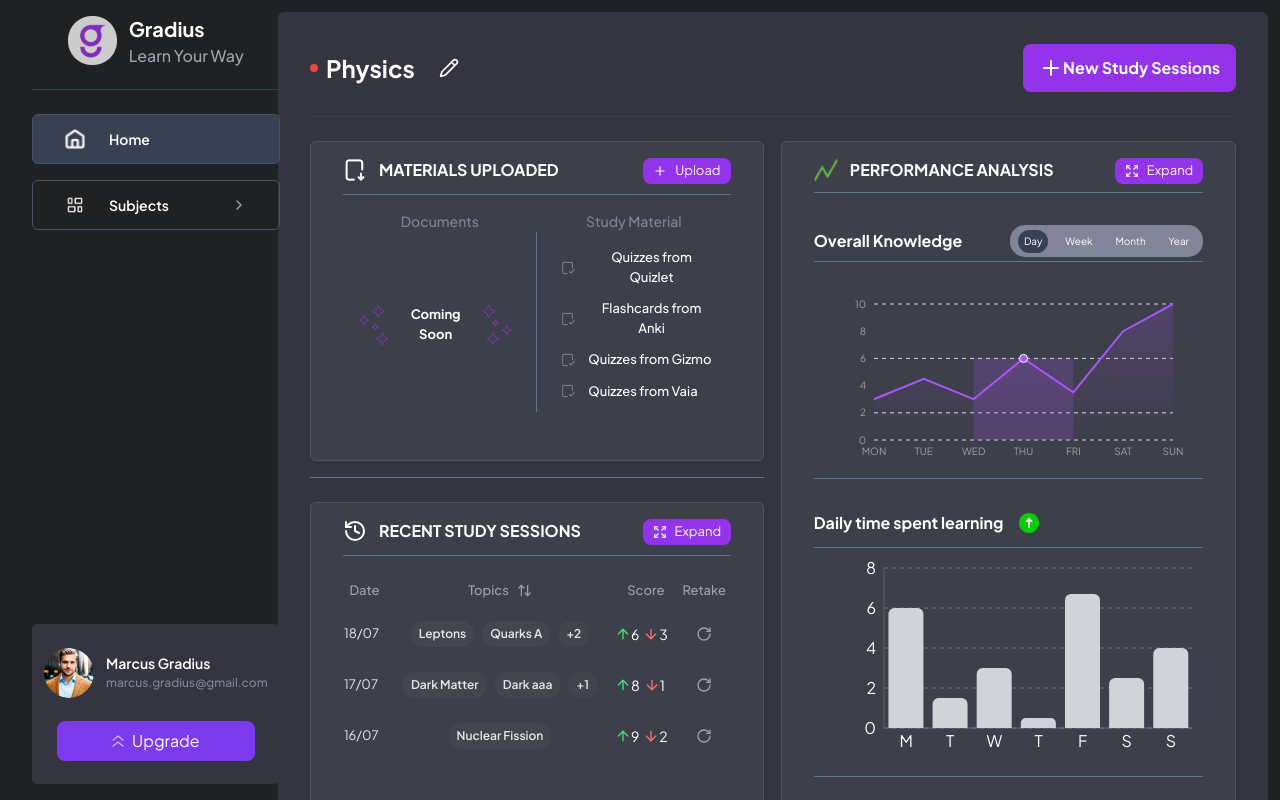
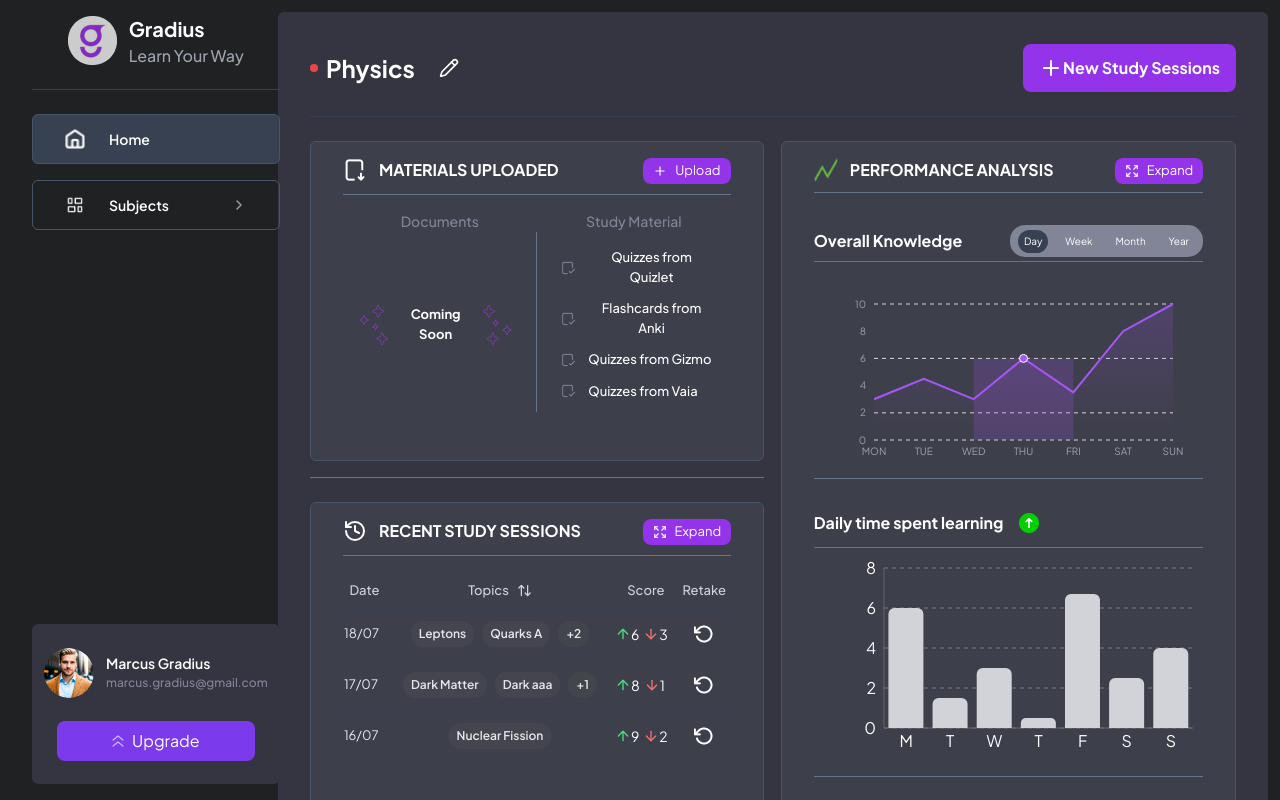
Before and after one commit to Dr-AddictStein/gradius-platform, a React (Vite) app: page /dashboard/perSubject in a window 1280 px wide. Shown: the top 800 px of the page. Built offline with nearby package versions, Linux system fonts and the light colour scheme.

Commit message:
will-add-overlays-now

```diff
--- a/src/Component/CircularProgressProps.tsx
+++ b/src/Component/CircularProgressProps.tsx
@@ -12,7 +12,7 @@ const CircularProgress: React.FC<CircularProgressProps> = ({
   value,
   maxValue = 10,
   size = 200,
-  strokeWidth = 25,
+  strokeWidth = 32,
   className = '',
 }) => {
   // Validate and clamp the value
--- a/src/Component/Sidebar.tsx
+++ b/src/Component/Sidebar.tsx
@@ -79,6 +79,7 @@ const Sidebar = () => {
               }`}
               onClick={() => {
                 setActiveTab("Home");
+                setIsSubjectsOpen(false);
                 navigate("/dashboard");
               }}
             >
@@ -100,13 +101,15 @@ const Sidebar = () => {
                 <img
                   src={subjectIcon}
                   alt="Subjects"
-                  className="h-[20px] w-[20px]"
+                  className={`h-[20px] w-[20px] transition-transform duration-300 ${
+                    isSubjectsOpen ? "rotate-90" : ""
+                  }`}
                 />
                 <span className="text-[14px] font-semibold">Subjects</span>
               </div>
               <ChevronRight
                 size={16}
-                className={`text-gray-400 transition-transform ${
+                className={`text-gray-400 transition-transform duration-300 ${
                   isSubjectsOpen ? "rotate-90" : ""
                 }`}
               />
@@ -119,19 +122,19 @@ const Sidebar = () => {
                   {/* New Subject Button */}
                   <div
                     onClick={() => setIsNewSubjectModalOpen(true)}
-                    className="w-full h-[42px] px-10 border border-dashed border-gray-700 rounded-lg flex items-center gap-2 cursor-pointer hover:bg-gray-700 text-gray-400"
+                    className="hover:shadow-[0_0_15px_2px_#A436F1] transition-shadow duration-300 w-full h-[42px] px-10 border border-dashed border-gray-700 rounded-lg flex items-center gap-2 cursor-pointer  text-gray-400"
                   >
                     <Plus size={16} />
                     <span>New Subject</span>
                   </div>
 
                   {/* Scrollable Subject List */}
-                  <div className="w-full max-h-[200px] overflow-y-auto scrollbar-hide">
+                  <div className="w-full max-h-[200px] overflow-y-auto scrollbar-hide px-2 py-2">
                     {subjects.map((subject) => (
                       <div
                         key={subject.id}
-                        className={`w-full h-[42px] flex items-center gap-3 px-10 rounded-lg cursor-pointer text-white ${
-                          subject.isActive ? "bg-gray-700" : "hover:bg-gray-700"
+                        className={` hover:shadow-[0_0_15px_2px_#A436F1] transition-shadow duration-300 w-full h-[42px] flex items-center gap-3 px-10 rounded-lg cursor-pointer text-white ${
+                          subject.isActive ? "bg-gray-700" : ""
                         }`}
                         onClick={() => {
                           navigate("/dashboard/perSubject");
--- a/src/Component/StrengthGraphGreen.tsx
+++ b/src/Component/StrengthGraphGreen.tsx
@@ -13,7 +13,7 @@ const StrengthGraphGreen: React.FC = () => {
         {strengths.map((strength, index) => (
           <div
             key={index}
-            className="bg-teal-600 text-white py-2 px-4 rounded-lg"
+            className="bg-teal-600 text-white py-2 px-4 rounded-lg text-start"
             style={{ width: `${strength.value}%` }}
           >
             {strength.label}
--- a/src/Component/StrengthGraphRed.tsx
+++ b/src/Component/StrengthGraphRed.tsx
@@ -12,7 +12,7 @@ const StrengthGraphRed: React.FC = () => {
         {strengths.map((strength, index) => (
           <div
             key={index}
-            className="bg-[#9D372A] text-white py-2 px-4 rounded-lg"
+            className="bg-[#9D372A] text-white text-start py-2 px-4 rounded-lg"
             style={{ width: `${strength.value}%` }}
           >
             {strength.label}
--- a/src/Component/TableSmall.tsx
+++ b/src/Component/TableSmall.tsx
@@ -1,5 +1,12 @@
-import React from 'react';
-import { ArrowUpIcon, ArrowDownIcon, RotateCwIcon, ArrowUpDown } from 'lucide-react';
+import React from "react";
+import {
+  ArrowUpIcon,
+  ArrowDownIcon,
+  RotateCwIcon,
+  ArrowUpDown,
+  Repeat,
+} from "lucide-react";
+import rotateIcon from "../../public/Rotate ccw.png";
 
 interface Topic {
   name: string;
@@ -21,29 +28,27 @@ const TableSmall = () => {
         { name: "Leptons", score: "+2" },
         { name: "Quarks A", score: "+2" },
         { name: "Quarks B", score: "+2" },
-        { name: "Quarks", score: "+2" }
+        { name: "Quarks", score: "+2" },
       ],
       upVotes: 6,
-      downVotes: 3
+      downVotes: 3,
     },
     {
       date: "17/07",
       topics: [
         { name: "Dark Matter", score: "+1" },
         { name: "Dark aaa", score: "+1" },
-        { name: "Dark Energy", score: "+1" }
+        { name: "Dark Energy", score: "+1" },
       ],
       upVotes: 8,
-      downVotes: 1
+      downVotes: 1,
     },
     {
       date: "16/07",
-      topics: [
-        { name: "Nuclear Fission", score: "+3" }
-      ],
+      topics: [{ name: "Nuclear Fission", score: "+3" }],
       upVotes: 9,
-      downVotes: 2
-    }
+      downVotes: 2,
+    },
   ];
 
   const MAX_VISIBLE_TOPICS = 2;
@@ -51,7 +56,10 @@ const TableSmall = () => {
   const renderTopics = (topics: Topic[]) => {
     if (topics.length <= MAX_VISIBLE_TOPICS) {
       return topics.map((topic, i) => (
-        <span key={i} className="px-2 py-1 bg-[#57575940] rounded-xl text-[12px] font-semibold flex items-center gap-1">
+        <span
+          key={i}
+          className="px-2 py-1 bg-[#57575940] rounded-xl text-[12px] font-semibold flex items-center gap-1"
+        >
           {topic.name}
         </span>
       ));
@@ -63,7 +71,10 @@ const TableSmall = () => {
     return (
       <>
         {visibleTopics.map((topic, i) => (
-          <span key={i} className="px-2 py-1 bg-[#57575940] rounded-xl text-[12px] font-semibold flex items-center gap-1">
+          <span
+            key={i}
+            className="px-2 py-1 bg-[#57575940] rounded-xl text-[12px] font-semibold flex items-center gap-1"
+          >
             {topic.name}
           </span>
         ))}
@@ -81,10 +92,18 @@ const TableSmall = () => {
       <table className="w-full">
         <thead>
           <tr className="text-sm text-gray-400">
-            <th className="py-2 text-[13px] font-medium text-center">Date</th>
-            <th className="py-2 text-[13px] font-medium text-center flex justify-center items-center gap-2">Topics <ArrowUpDown size={15}/> </th>
-            <th className="py-2 text-[13px] font-medium text-center">Score</th>
-            <th className="py-2 text-[13px] font-medium text-center">Retake</th>
+            <th className="py-2 text-[13px] font-medium text-center text-[#D2D3D9]">
+              Date
+            </th>
+            <th className="py-2 text-[13px] font-medium text-center flex justify-center items-center gap-2 text-[#D2D3D9]">
+              Topics <ArrowUpDown size={15} />{" "}
+            </th>
+            <th className="py-2 text-[13px] font-medium text-center text-[#D2D3D9]">
+              Score
+            </th>
+            <th className="py-2 text-[13px] font-medium text-center text-[#D2D3D9]">
+              Retake
+            </th>
           </tr>
         </thead>
         <tbody>
@@ -105,14 +124,16 @@ const TableSmall = () => {
                     </div>
                     <div className="flex items-center text-red-400">
                       <ArrowDownIcon size={16} />
-                      <span className="text-sm text-white">{row.downVotes}</span>
+                      <span className="text-sm text-white">
+                        {row.downVotes}
+                      </span>
                     </div>
                   </div>
                 </div>
               </td>
               <td className="py-3">
                 <button className="text-gray-400 hover:text-gray-200 flex items-center justify-center w-full">
-                  <RotateCwIcon size={16} />
+                  <img src={rotateIcon} alt="" />
                 </button>
               </td>
             </tr>
--- a/src/Pages/Dashboard/DashboardHome.tsx
+++ b/src/Pages/Dashboard/DashboardHome.tsx
@@ -2,6 +2,8 @@ import React, { useRef, useState } from "react";
 import CircularProgress from "../../Component/CircularProgressProps";
 import homeIcon from "../../../public/homeIcon.png";
 import line1 from "../../../public/Line 1.png";
+import leftA from "../../../public/left.png";
+import rightA from "../../../public/right.png";
 
 const DashboardHome = () => {
   const [currentSlide, setCurrentSlide] = useState(0);
@@ -51,7 +53,7 @@ const DashboardHome = () => {
         </div>
 
         <div className="flex justify-center items-center">
-          <button className="bg-purple-600 hover:bg-purple-700 text-white px-6 py-3 rounded-lg w-[246px]">
+          <button className="bg-[#A436F1] hover:shadow-[0_0_15px_2px_#A436F1] text-white px-6 py-3 rounded-lg w-[246px] text-[16px] font-bold transition-shadow duration-300">
             Start Studying
           </button>
         </div>
@@ -105,18 +107,18 @@ const DashboardHome = () => {
             <button
               onClick={handlePrev}
               disabled={currentSlide === 0}
-              className="absolute left-0 bg-purple-800 p-2 rounded-full hover:bg-gray-700 disabled:opacity-50 disabled:cursor-not-allowed"
+              className="h-[35px] w-[35px] flex justify-center items-center absolute left-0 bg-[#A436F1] p-2 rounded-full hover:bg-gray-700 disabled:opacity-50 disabled:cursor-not-allowed"
               aria-label="Previous slide"
             >
-              ←
+              <img src={leftA} alt="" />
             </button>
             <button
               onClick={handleNext}
               disabled={currentSlide >= progressCards.length - 3} // Update disable logic
-              className="absolute right-0 bg-purple-800 p-2 rounded-full hover:bg-gray-700 disabled:opacity-50 disabled:cursor-not-allowed"
+              className="h-[35px] w-[35px] flex justify-center items-center absolute right-0 bg-[#A436F1] p-2 rounded-full hover:bg-gray-700 disabled:opacity-50 disabled:cursor-not-allowed"
               aria-label="Next slide"
             >
-              →
+              <img src={rightA} alt="" />
             </button>
           </div>
         </div>
```
Also changed, not shown: public/Rotate ccw.png (added), public/right.png (added).
